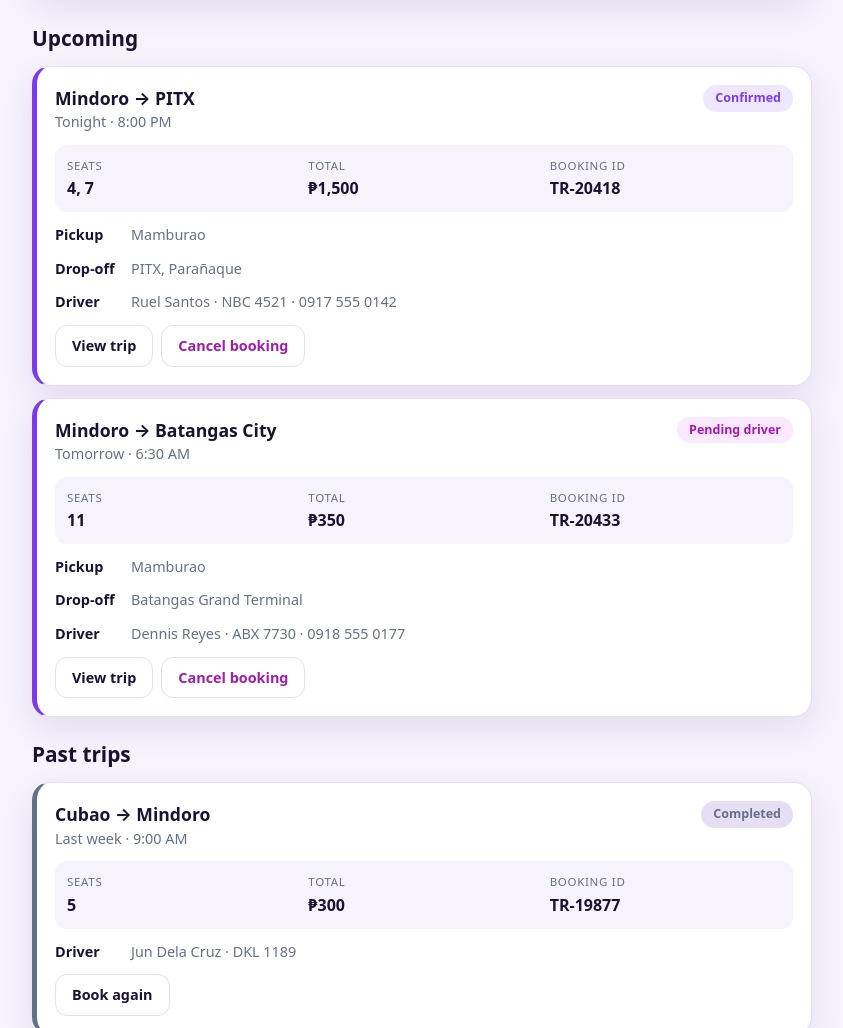
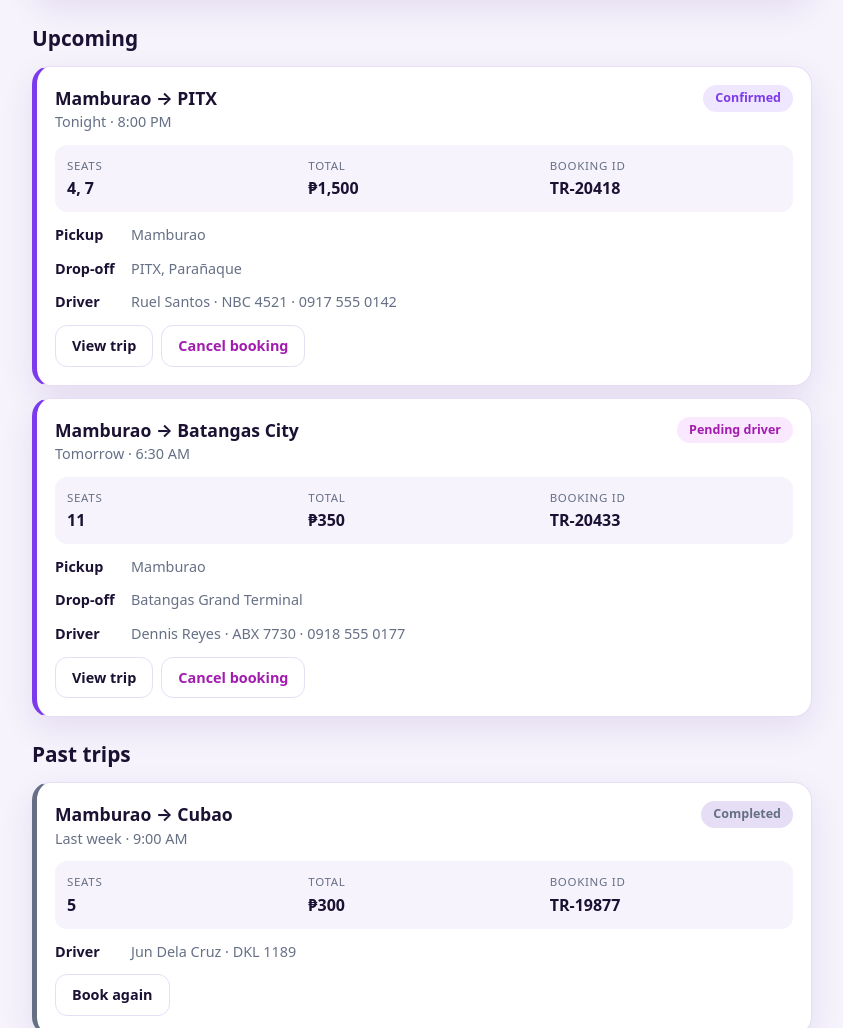
Before and after one commit to JeromePuas/1C-TRANSERA, a website: page bookings.html in a window 1280 px wide. Shown: the part 260-1288 px from the top of the page, without its empty margins (218-1061 px from the left). Drawn offline with Linux system fonts and the light colour scheme.

Commit message:
Update bookings.html

```diff
--- a/bookings.html
+++ b/bookings.html
@@ -27,7 +27,7 @@
         <input type="checkbox" id="cancel1" class="cancel-toggle">
         <div class="b-head">
           <div>
-            <h3>Mindoro → PITX</h3>
+            <h3>Mamburao → PITX</h3>
             <p class="muted">Tonight · 8:00 PM</p>
           </div>
           <span class="status ok on-active">Confirmed</span>
@@ -51,7 +51,7 @@
         <input type="checkbox" id="cancel2" class="cancel-toggle">
         <div class="b-head">
           <div>
-            <h3>Mindoro → Batangas City</h3>
+            <h3>Mamburao → Batangas City</h3>
             <p class="muted">Tomorrow · 6:30 AM</p>
           </div>
           <span class="status wait on-active">Pending driver</span>
@@ -78,7 +78,7 @@
       <article class="booking past">
         <div class="b-head">
           <div>
-            <h3>Cubao → Mindoro</h3>
+            <h3>Mamburao → Cubao</h3>
             <p class="muted">Last week · 9:00 AM</p>
           </div>
           <span class="status done">Completed</span>
```
